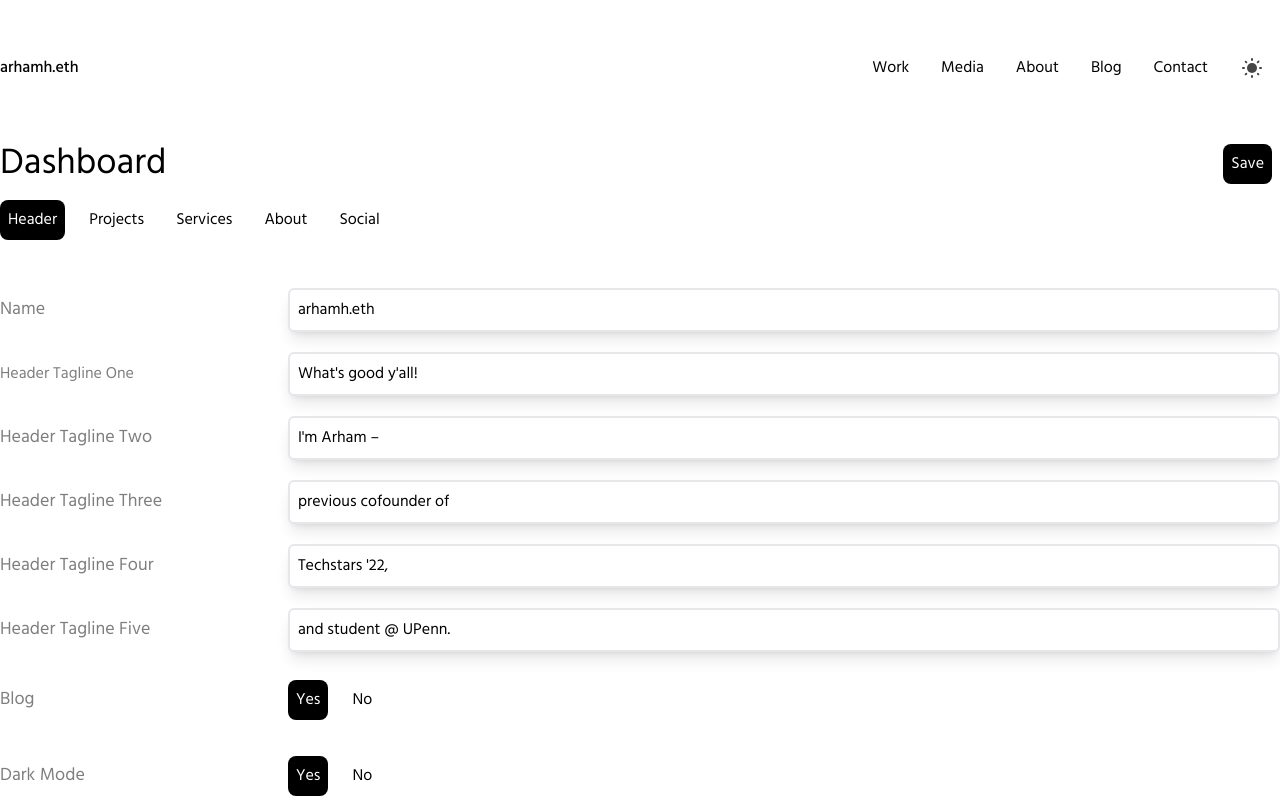
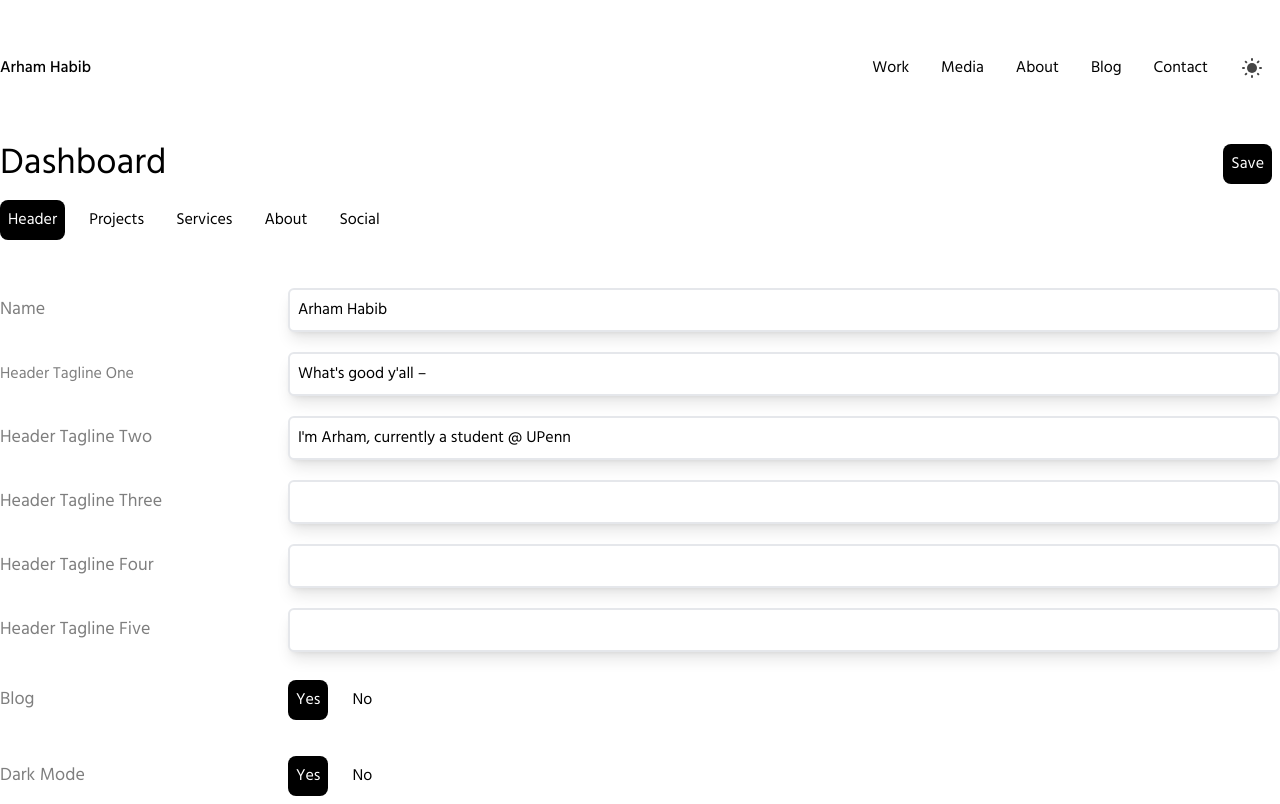
Before and after one commit to arham-habib/arham-portfolio, a Next.js app: page /edit in a window 1280 px wide. Built offline with nearby package versions, Linux system fonts and the light colour scheme.

Commit message:
Updated after summer

```diff
--- a/data/portfolio.json
+++ b/data/portfolio.json
@@ -1,29 +1,29 @@
 {
-    "name":"arhamh.eth",
-    "headerTaglineOne":"What's good y'all!",
-    "headerTaglineTwo":"I'm Arham –",
-    "headerTaglineThree":"previous cofounder of ",
-    "headerTaglineFour":"Techstars '22,",
-    "headerTaglineFive":"and student @ UPenn.",
+    "name":"Arham Habib",
+    "headerTaglineOne":"What's good y'all –",
+    "headerTaglineTwo":"I'm Arham, currently a student @ UPenn",
+    "headerTaglineThree":"",
+    "headerTaglineFour":"",
+    "headerTaglineFive":"",
     "showBlog":true,
     "darkMode":true,
     "socials":[
         {"id":"1","title":"Github","link":"https://github.com/arham-habib"},
         {"id":"2","title":"LinkedIn","link":"https://www.linkedin.com/in/arham-habib"},
         {"id":"3","title":"Twitter","link":"https://twitter.com/Habib12Arham"},
-        {"id":"4","title":"Blog","link":"https://arhamh.substack.com"},
+        {"id":"4","title":"Blog","link":"https://ahabib.com/blog"},
         {"id":"5","title":"Email","link":"mailto:arham.habib@gmail.com"}],
     "projects":[
         {"id":"1","title":"VO2","description":"Become a stakeholder in athletes.","imageSrc":"https://images.unsplash.com/photo-1608245449230-4ac19066d2d0?ixlib=rb-1.2.1&ixid=MnwxMjA3fDB8MHxwaG90by1wYWdlfHx8fGVufDB8fHx8&auto=format&fit=crop&w=774&q=80","url":"https://www.vo2.fans"},
         {"id":"2","title":"MOTIV3","description":"Bet on goals with friends","imageSrc":"https://images.unsplash.com/photo-1532699747151-80f124a15661?ixlib=rb-1.2.1&ixid=MnwxMjA3fDB8MHxwaG90by1wYWdlfHx8fGVufDB8fHx8&auto=format&fit=crop&w=1502&q=80","url":"http://motiv3.tech"},
         {"id":"3","title":"Swipe Exchange","description":"UPenn's secondary market for meal swipes","imageSrc":"https://www.thelightingpractice.com/wp-content/uploads/2016/08/120831.401-e1499458194674-2600x1734.jpg","url":"https://swipemarket.bubbleapps.io/"},
-        {"id":"4","title":"Hedged","description":"Open-source hegding strategies for anyone that depends on commodities.","imageSrc":"https://images.unsplash.com/photo-1485793997698-baba81bf21ab?ixlib=rb-4.0.3&ixid=MnwxMjA3fDB8MHxwaG90by1wYWdlfHx8fGVufDB8fHx8&auto=format&fit=crop&w=1770&q=80","url":"https://hedged-9huar6vpr-daxidngyn.vercel.app"}
+        {"id":"4","title":"Hedged","description":"Open-source hegding strategies for construction supply chains.","imageSrc":"https://images.unsplash.com/photo-1485793997698-baba81bf21ab?ixlib=rb-4.0.3&ixid=MnwxMjA3fDB8MHxwaG90by1wYWdlfHx8fGVufDB8fHx8&auto=format&fit=crop&w=1770&q=80","url":"https://hedged-9huar6vpr-daxidngyn.vercel.app"}
     ],
     "services":[
-        {"id":"1","title":"Smart contract development","description":"I've developed in Solidity and Web3.js. Past projects include an arbitrage bot for prediction markets, a DEX indexed to invest in athlete performance and a order-book style marketplace for ERC-1155 tokens."},
-        {"id":"4","title":"Investment vehicles","description":"I've created and deployed SPVs to facilitate Charlton Athletic (a Premier League football team)'s player acquisition. LPs earn from future player sell-ons. $2M raised, legal process facilitated by Assure."},
-        {"id":"3","title":"Data science","description":"I've written web scraping and data analysis scripts using Python (NumPy, Pandas) and R. Past projects include optimizing driver allocation for a food delivery platform based on orders and city size, and scraping Twitter for consumer sentiment on athletes."},
-        {"id":"2","title":"Web Design","description":"Languages include JavaScript, HTML5, and CSS; frameworks include React, Next JS, and Tailwind CSS."}
+        {"id":"1","title":"Data science","description":"Past projects include a trading algorithms on prediction markets, a coffee-optimizing project built on top of Oura's API, and a volatility surface interpolator."},
+        {"id":"4","title":"Trading","description":"As a quant trading intern at Citadel Securities, I worked on better parametrizing volatility spreads between indeces and pricing volatility in high-yield and investment-grade corporate bonds."},
+        {"id":"3","title":"Smart Contracts","description":"I've developed in Solidity and Web3.js. Past projects include an arbitrage bot for prediction markets, a DEX indexed to invest in athlete performance and a order-book style marketplace for ERC-1155 tokens."},
+        {"id":"2","title":"Investment vehicles","description":"I've created and deployed SPVs to facilitate Charlton Athletic (a Premier League football team)'s player acquisition. LPs earn from future player sell-ons. $2M raised, legal process facilitated by Assure."}
     ],
     "media":[
         {"id":"1","title":"SportTechie","imageSrc":"https://pbs.twimg.com/profile_images/1016715044728418304/nQ3CbyVt_400x400.jpg","description":"Interview with SportTechie on VO2 and the future of fan engagement.","link":"https://www.sporttechie.com/name-image-likeness-and-a-handshake-vo2-is-the-marketplace-that-lets-fans-meet-greet-and-virtually-invest-in-an-athlete#"},
@@ -31,8 +31,9 @@
         {"id":"2","title":"Forward Thinking Founders","imageSrc":"https://images.transistor.fm/file/transistor/images/show/5736/full_1609807324-artwork.jpg","description":"Podcast on my journey as a young founder","link":"https://ftf.seedscout.com/839-arham-habib-vo2-on-becoming-stakeholders-in-your-favorite-athletes/"},
         {"id":"3","title":"Daily Pennsylvanian","imageSrc":"https://images.squarespace-cdn.com/content/v1/5b18b422e749409db5a5cdbb/1528523335709-Y0IRN2DFHJTYJGIZUYMN/DP+cover-01.png?format=1000w"}
     ],
+    "aboutpara0":"I spent last summer as a quant trading intern at Citadel Securities on the Block and FICC teams. There, I designed systematic strategies to trade index spreads and price HYG vol, respectively.",
     "aboutpara1":"I'm the former cofounder of VO2: backed by Techstars, Rough Draft Ventures, and Eberg Capital, sold to Divider in Feb 2023.",
     "aboutpara2":"I'm studying Stat/Math at UPenn Wharton. On campus, I was part of the Genesis Cohort of Wharton's Cypher Accelerator. Prior to that, I went through through Jane Street's SEE program and was a Venture Analyst at Redbud Brands.",
-    "aboutpara3":"I'm passionate about making markets more accessible. I'm excited about DeFi (getting real assets on-chain), better payment platforms, novel derivative platforms (Panoptic), and prediction markets (Kalshi, Augur, Polymarket). I'm bearish on any currency controlled by a central Fed, current capital structure, AMMs, and play-to-earn gaming. I love basketball, poker, hiking, and surfing.",
+    "aboutpara3":"I'm passionate about making markets more accessible. I'm most interested in on-chain real world assets, better payment platforms, novel derivative platforms (Panoptic), and prediction markets (Kalshi, Augur, Polymarket). I'm bearish on any currency controlled by a central Fed, current capital structure, AMMs, and play-to-earn gaming. I love basketball, poker, hiking, and surfing.",
     "aboutpara4":"In high school, I competed for the USA Debate Team, wrote a script that got me banned from Twitter, and helped create Karachi's first public debate league. If you want to reach out, contact me at arham.habib@gmail.com."
 }
--- a/pages/index.js
+++ b/pages/index.js
@@ -100,9 +100,9 @@ export default function Home() {
               className="text-3xl tablet:text-6xl laptop:text-7xl laptopl:text-6xl p-1 tablet:p-2 text-bold w-full laptop:w-4/5"
             >
               {data.headerTaglineThree}
-              <Link href="http://www.vo2.fans">
+              {/*<Link href="http://www.vo2.fans">
                   <a className="underline underline-offset-3">VO2,</a>
-              </Link>
+    </Link>*/}
             </h1>
             <h1
               ref={textFour}
@@ -171,6 +171,9 @@ export default function Home() {
         <div className="mt-10 laptop:mt-40 p-2 laptop:p-0" ref={aboutRef}>
           <h1 className="text-3xl text-bold">About:</h1>
           <p className="tablet:m-10 mt-2 text-xl laptop:text-3xl w-full laptop:w-4/5">
+            {data.aboutpara0}
+          </p>
+          <p className="tablet:m-10 mt-2 text-xl laptop:text-3xl w-full laptop:w-4/5">
             {data.aboutpara1}
           </p>
           <p className="tablet:m-10 mt-2 text-xl laptop:text-3xl w-full laptop:w-4/5">
```
